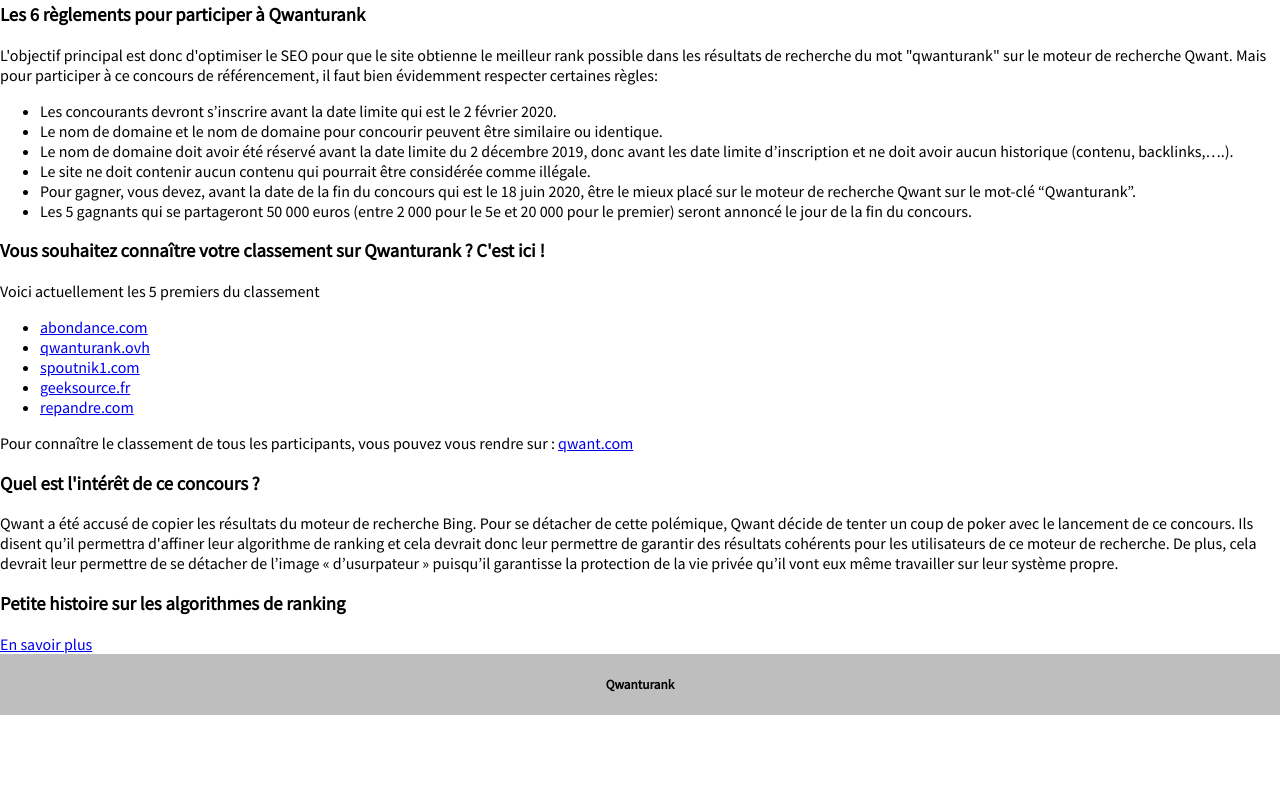
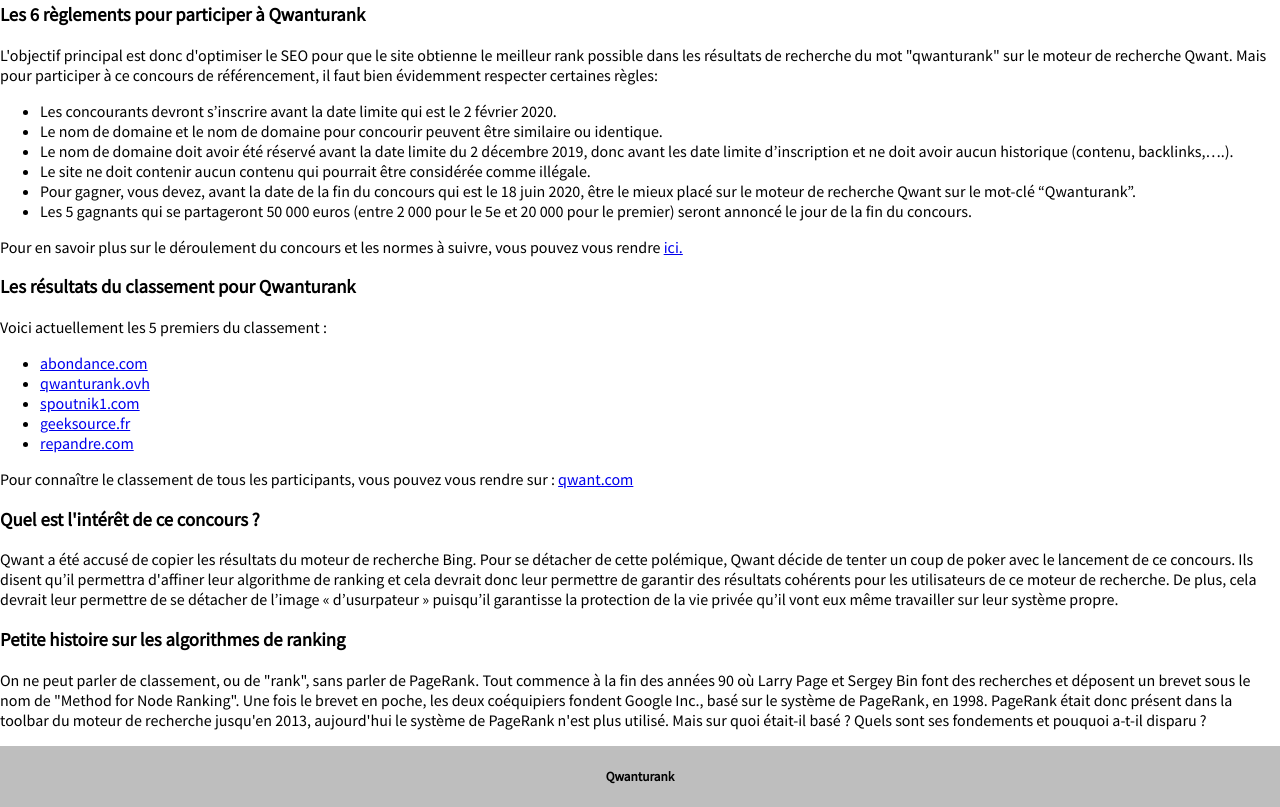
Before and after one commit to zoevincent/qwanturank, a plain HTML site: page index.html in a window 1280 px wide. Shown: the part 662-1469 px from the top of the page. Before the commit the page ends 1377 px from the top, so only its background shows below. Drawn offline with Linux system fonts and the light colour scheme.

Commit message:
modif content home page

```diff
--- a/index.html
+++ b/index.html
@@ -78,8 +78,10 @@
             <li>Les 5 gagnants qui se partageront 50 000 euros (entre 2 000 pour le 5e et 20 000 pour le premier) seront annoncé le jour de la fin du concours.</li>
         </ul>
 
-        <h3>Vous souhaitez connaître votre classement sur Qwanturank ? C'est ici !</h3>
-        <p>Voici actuellement les 5 premiers du classement</p>
+        <p>Pour en savoir plus sur le déroulement du concours et les normes à suivre, vous pouvez vous rendre <a href="https://qwanturank.com/">ici.</a></p>
+
+        <h3>Les résultats du classement pour Qwanturank</h3>
+        <p>Voici actuellement les 5 premiers du classement : </p>
         <ul>
             <li><a href="https://www.abondance.com/20200103-41684-concours-qwanturank-premiers-tests-premieres-analyses.html">abondance.com</a></li>
             <li><a href="https://www.qwanturank.ovh/">qwanturank.ovh</a></li>
@@ -93,8 +95,8 @@
         <p>Qwant a été accusé de copier les résultats du moteur de recherche Bing. Pour se détacher de cette polémique, Qwant décide de tenter un coup de poker avec le lancement de ce concours. Ils disent qu’il permettra d'affiner leur algorithme de ranking et cela devrait donc leur permettre de garantir des résultats cohérents pour les utilisateurs de ce moteur de recherche. De plus, cela devrait leur permettre de se détacher de l’image « d’usurpateur » puisqu’il garantisse la protection de la vie privée qu’il vont eux même travailler sur leur système propre.</p>
 
         <h3>Petite histoire sur les algorithmes de ranking</h3>
+        <p>On ne peut parler de classement, ou de "rank", sans parler de PageRank. Tout commence à la fin des années 90 où Larry Page et Sergey Bin font des recherches et déposent un brevet sous le nom de "Method for Node Ranking". Une fois le brevet en poche, les deux coéquipiers fondent Google Inc., basé sur le système de PageRank, en 1998. PageRank était donc présent dans la toolbar du moteur de recherche jusqu'en 2013, aujourd'hui le système de PageRank n'est plus utilisé. Mais sur quoi était-il basé ? Quels sont ses fondements et pouquoi a-t-il disparu ?</p>
 
-        <a href="https://qwanturank.com/">En savoir plus</a>
         <!--Mettre des liens pour les réseaux sociaux -->
     </main>
     <footer>
```
